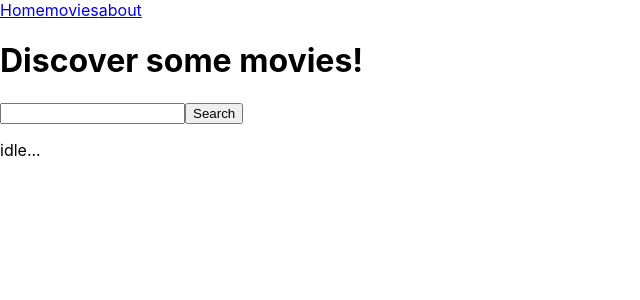
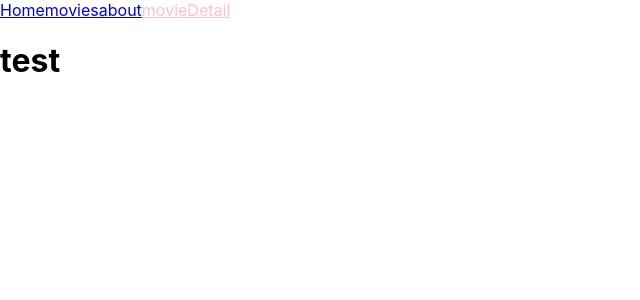
Before and after one commit to systemthinker/routing, a React (Create React App) app: page /discover/test in a window 1280 px wide. Shown: the top 300 px of the page, without its empty margins (0-640 px from the left). Built offline with nearby package versions, Linux system fonts and the light colour scheme.

Commit message:
making routes exact

```diff
--- a/src/App.js
+++ b/src/App.js
@@ -10,6 +10,7 @@ import {
 import DiscoverMoviesPage from './pages/DiscoverMoviesPage'
 import AboutPage from './pages/AboutPage'
 import HomePage from './pages/HomePage'
+import MoviePage from './pages/MoviePage'
 import Navbar from './components/Navbar'
 
 export default function App() {
@@ -19,9 +20,10 @@ export default function App() {
     <Navbar />
     <Switch>
 
-      <Route path="/discover" component={DiscoverMoviesPage} />
-      <Route path="/about" component={AboutPage} />
-      <Route path="/" component={HomePage} />
+      <Route exact path="/discover" component={DiscoverMoviesPage} />
+      <Route exact path="/about" component={AboutPage} />
+      <Route exact path="/" component={HomePage} />
+      <Route exact path="/discover/test" component={MoviePage} />
 
   </Switch>
 
--- a/src/components/Navbar.js
+++ b/src/components/Navbar.js
@@ -19,6 +19,7 @@ export default function Navbar(){
         <NavLink activeStyle={divStyle} exact to="/">Home</NavLink>
         <NavLink activeStyle={divStyle} exact to="/discover">movies</NavLink>
         <NavLink activeStyle={divStyle} exact to="/about">about</NavLink>
+        <NavLink activeStyle={divStyle} exact to="/discover/test">movieDetail</NavLink>
     </div>
     )
 }
--- /dev/null
+++ b/src/pages/MoviePage.js
@@ -0,0 +1,6 @@
+import React from 'react';
+
+export default function MoviePage(){
+    console.log('loading')
+    return (<h1>test</h1>)
+}
```
